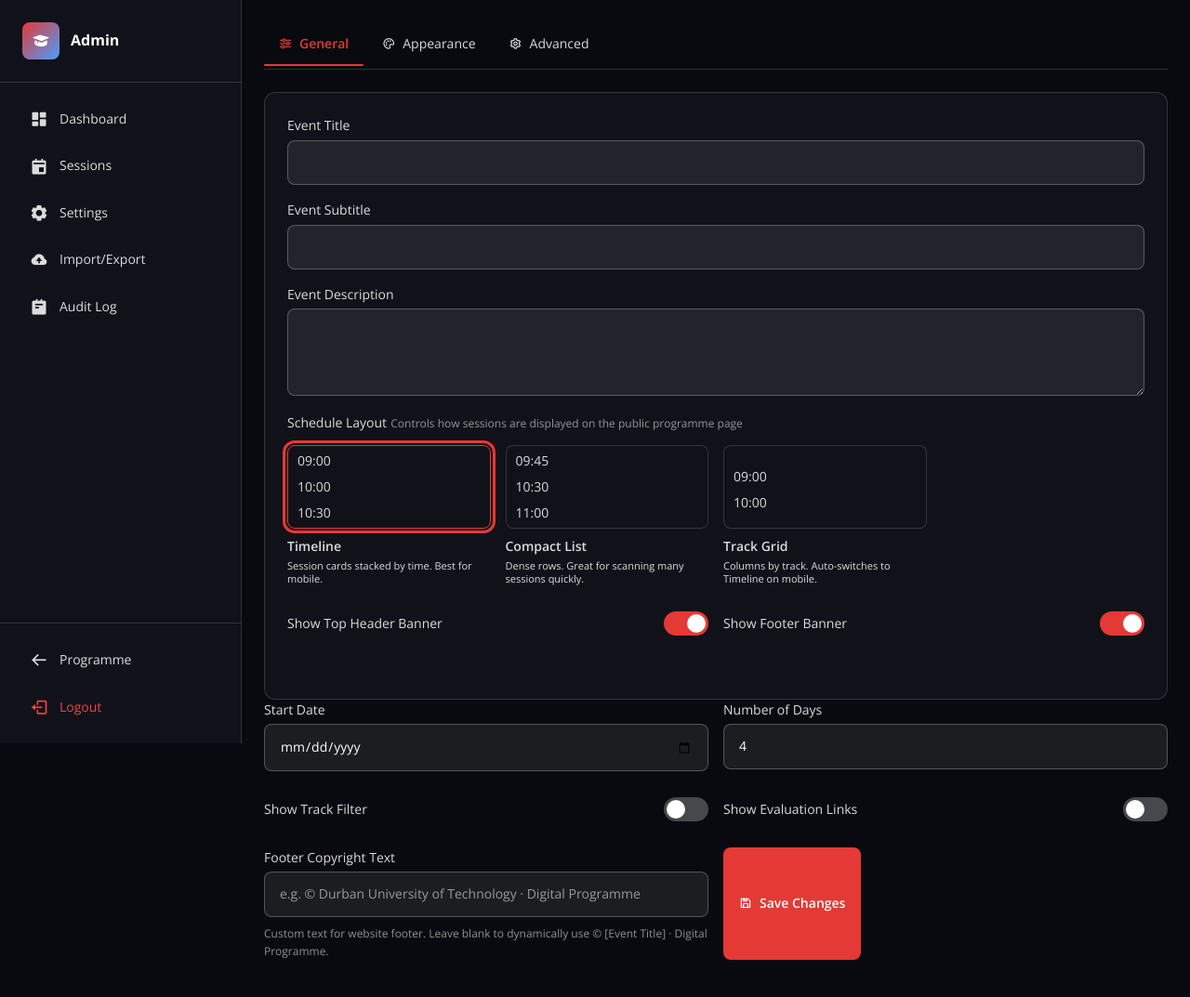
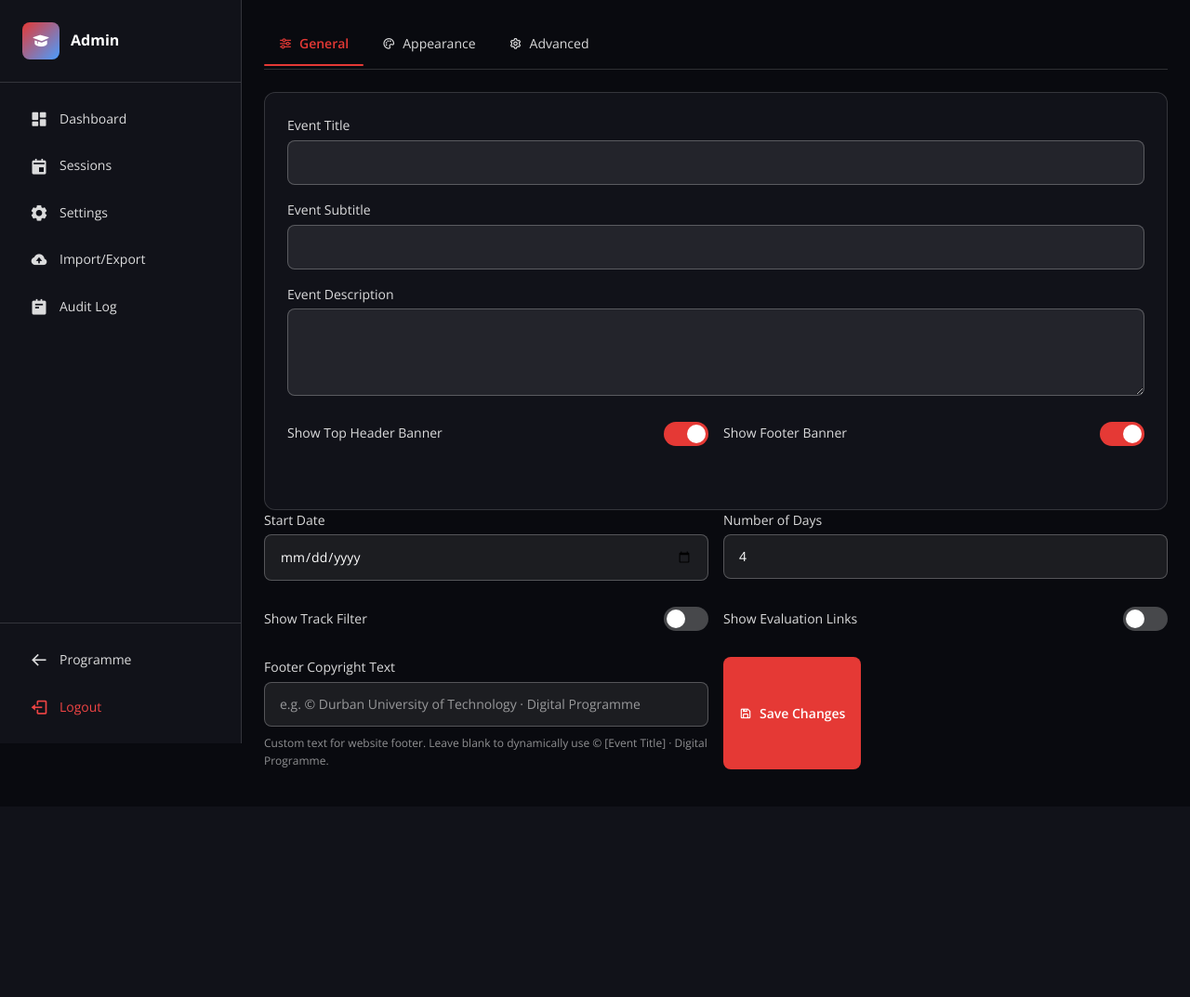
Before and after one commit to ebrahimshaik33-maker/conference2026, a Flask app: template templates/admin/settings.html in a window 1280 px wide. Shown: the whole page at 93% size. After the commit the page ends 828 px from the top, so only its background shows below. Run offline with Flask 3, Linux system fonts and the light colour scheme; the template is opened without the code that fills it: values that come from a table or form of the project are taken from there, others are empty.

Commit message:
Fix: remove duplicate Schedule Layout picker from General tab - keep better version in Appearance tab

```diff
--- a/templates/admin/settings.html
+++ b/templates/admin/settings.html
@@ -31,53 +31,7 @@
             <label for="settingEventDescription">Event Description</label>
             <textarea id="settingEventDescription" class="form-textarea" rows="3">{{ settings.event_description | default('') }}</textarea>
         </div>
-        <!-- Layout -->
-        <div class="form-group">
-            <div class="advanced-themes-header">
-                <label>Schedule Layout</label>
-                <span class="form-helper" style="margin-top:0;">Controls how sessions are displayed on the public programme page</span>
-            </div>
-            <div class="layout-picker" id="layoutPicker">
-                <label class="layout-option {% if settings.layout == 'timeline' or not settings.layout %}layout-option-active{% endif %}">
-                    <input type="radio" name="layout" value="timeline" {% if settings.layout == 'timeline' or not settings.layout %}checked{% endif %}>
-                    <div class="layout-preview">
-                        <div class="lp-time-row"><span class="lp-time">09:00</span><div class="lp-card lp-card-tall"></div></div>
-                        <div class="lp-time-row"><span class="lp-time">10:00</span><div class="lp-card"></div></div>
-                        <div class="lp-time-row"><span class="lp-time">10:30</span><div class="lp-card lp-card-tall"></div></div>
-                    </div>
-                    <div class="layout-label">
-                        <strong>Timeline</strong>
-                        <span>Session cards stacked by time. Best for mobile.</span>
-                    </div>
-                </label>
-                <label class="layout-option {% if settings.layout == 'compact' %}layout-option-active{% endif %}">
-                    <input type="radio" name="layout" value="compact" {% if settings.layout == 'compact' %}checked{% endif %}>
-                    <div class="layout-preview">
-                        <div class="lp-list-row"><span class="lp-time">09:00</span><span class="lp-list-title"></span><span class="lp-list-room"></span></div>
-                        <div class="lp-list-row"><span class="lp-time">09:45</span><span class="lp-list-title"></span><span class="lp-list-room"></span></div>
-                        <div class="lp-list-row lp-list-break"><span class="lp-time">10:30</span><span class="lp-list-title lp-list-title-break"></span><span class="lp-list-room"></span></div>
-                        <div class="lp-list-row"><span class="lp-time">11:00</span><span class="lp-list-title"></span><span class="lp-list-room"></span></div>
-                        <div class="lp-list-row"><span class="lp-time">11:45</span><span class="lp-list-title"></span><span class="lp-list-room"></span></div>
-                    </div>
-                    <div class="layout-label">
-                        <strong>Compact List</strong>
-                        <span>Dense rows. Great for scanning many sessions quickly.</span>
-                    </div>
-                </label>
-                <label class="layout-option {% if settings.layout == 'grid' %}layout-option-active{% endif %}">
-                    <input type="radio" name="layout" value="grid" {% if settings.layout == 'grid' %}checked{% endif %}>
-                    <div class="layout-preview">
-                        <div class="lp-grid-header"><span></span><span class="lp-col-head"></span><span class="lp-col-head"></span><span class="lp-col-head"></span></div>
-                        <div class="lp-grid-row"><span class="lp-time">09:00</span><div class="lp-grid-cell lp-grid-cell-span"></div><div class="lp-grid-cell"></div><div class="lp-grid-cell lp-grid-cell-span"></div></div>
-                        <div class="lp-grid-row"><span class="lp-time">10:00</span><div class="lp-grid-cell"></div><div class="lp-grid-cell lp-grid-cell-span"></div><div class="lp-grid-cell"></div></div>
-                    </div>
-                    <div class="layout-label">
-                        <strong>Track Grid</strong>
-                        <span>Columns by track. Auto-switches to Timeline on mobile.</span>
-                    </div>
-                </label>
-            </div>
-        </div>
+
         <div class="form-grid">
             <div class="form-group">
                 <label class="toggle-label">
```
